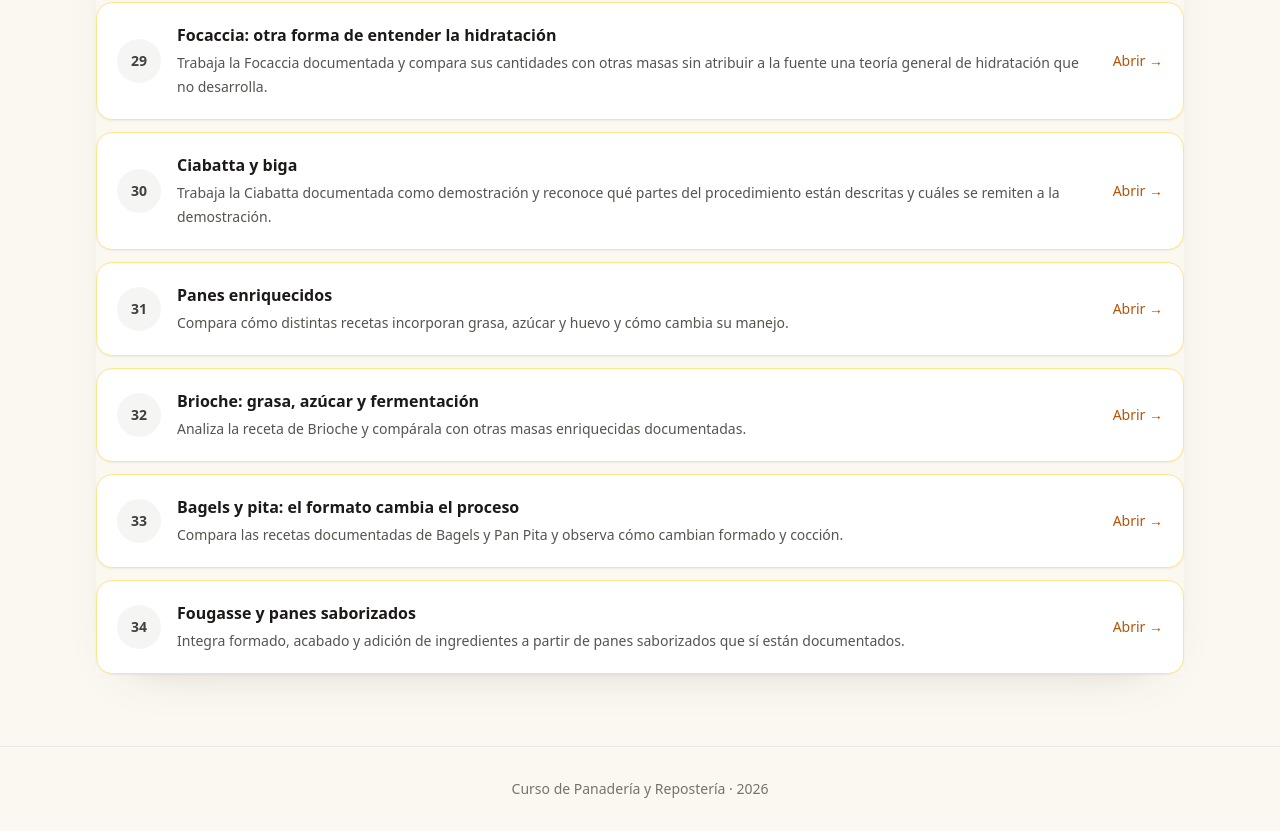
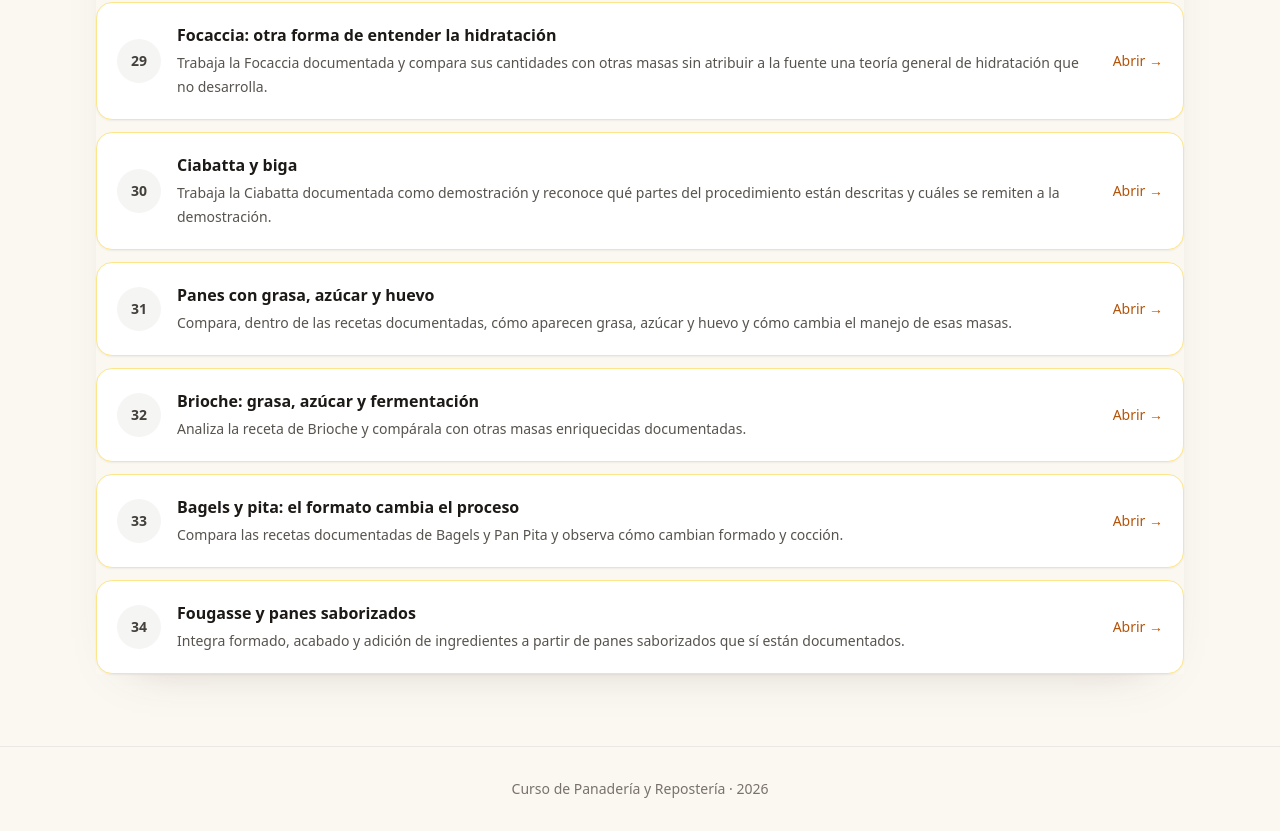
Before and after one commit to Drworm82/CursoPanadero, a Next.js app: page /modulo-4 in a window 1280 px wide. Shown: the part 1863-2694 px from the top of the page. Built offline with nearby package versions, Linux system fonts and the light colour scheme; no server answers.

Commit message:
Align enriched breads lesson label

```diff
--- a/pages/modulo-4.js
+++ b/pages/modulo-4.js
@@ -14,7 +14,7 @@ const lessons = [
   ['28', 'Baguette: estructura, formado y greñado', 'Trabaja la Baguette Tradicional documentada y distingue qué detalles del greñado sí aparecen y cuáles no se desarrollan.', '/leccion-baguette-estructura-formado-greñado'],
   ['29', 'Focaccia: otra forma de entender la hidratación', 'Trabaja la Focaccia documentada y compara sus cantidades con otras masas sin atribuir a la fuente una teoría general de hidratación que no desarrolla.', '/leccion-focaccia-otra-forma-hidratacion'],
   ['30', 'Ciabatta y biga', 'Trabaja la Ciabatta documentada como demostración y reconoce qué partes del procedimiento están descritas y cuáles se remiten a la demostración.', '/leccion-ciabatta-y-biga'],
-  ['31', 'Panes enriquecidos', 'Compara cómo distintas recetas incorporan grasa, azúcar y huevo y cómo cambia su manejo.', '/leccion-panes-enriquecidos'],
+  ['31', 'Panes con grasa, azúcar y huevo', 'Compara, dentro de las recetas documentadas, cómo aparecen grasa, azúcar y huevo y cómo cambia el manejo de esas masas.', '/leccion-panes-enriquecidos'],
   ['32', 'Brioche: grasa, azúcar y fermentación', 'Analiza la receta de Brioche y compárala con otras masas enriquecidas documentadas.', '/leccion-brioche-grasa-azucar-fermentacion'],
   ['33', 'Bagels y pita: el formato cambia el proceso', 'Compara las recetas documentadas de Bagels y Pan Pita y observa cómo cambian formado y cocción.', '/leccion-bagels-y-pita'],
   ['34', 'Fougasse y panes saborizados', 'Integra formado, acabado y adición de ingredientes a partir de panes saborizados que sí están documentados.', '/leccion-fougasse-y-panes-saborizados'],
```
